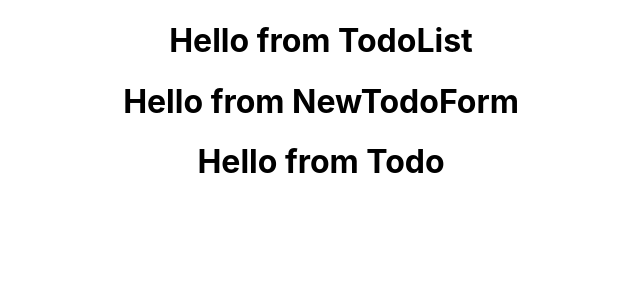
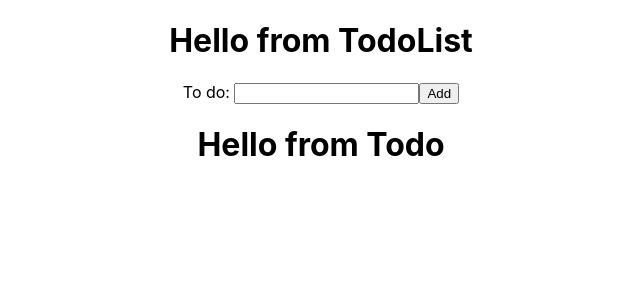
Before and after one commit to zsorosz/todo_app, a React (Create React App) app: page / in a window 1280 px wide. Shown: the top 300 px of the page, without its empty margins (319-959 px from the left). Built offline with nearby package versions, Linux system fonts and the light colour scheme.

Commit message:
Add form with change handler for new Todos

```diff
--- a/src/NewTodoForm.js
+++ b/src/NewTodoForm.js
@@ -1,8 +1,29 @@
 import React, { Component } from 'react'
 
 class NewTodoForm extends Component {
+    constructor(props){
+        super(props);
+        this.state = {newTodo: ""};
+        this.handleChange = this.handleChange.bind(this);
+    }
+    handleChange(evt){
+        this.setState({ [evt.target.name]: evt.target.value });
+    }
+
     render(){
-        return <h1>Hello from NewTodoForm</h1>
+        return (
+            <form>
+                <label htmlFor="newTodo">To do: </label>
+                <input
+                    type="text"
+                    name="newTodo"
+                    id="nwTodo"
+                    value={this.state.newTodo}
+                    onChange={this.handleChange}>
+                </input>
+                <button>Add</button>
+            </form>
+        )
     }
 }
 
```
